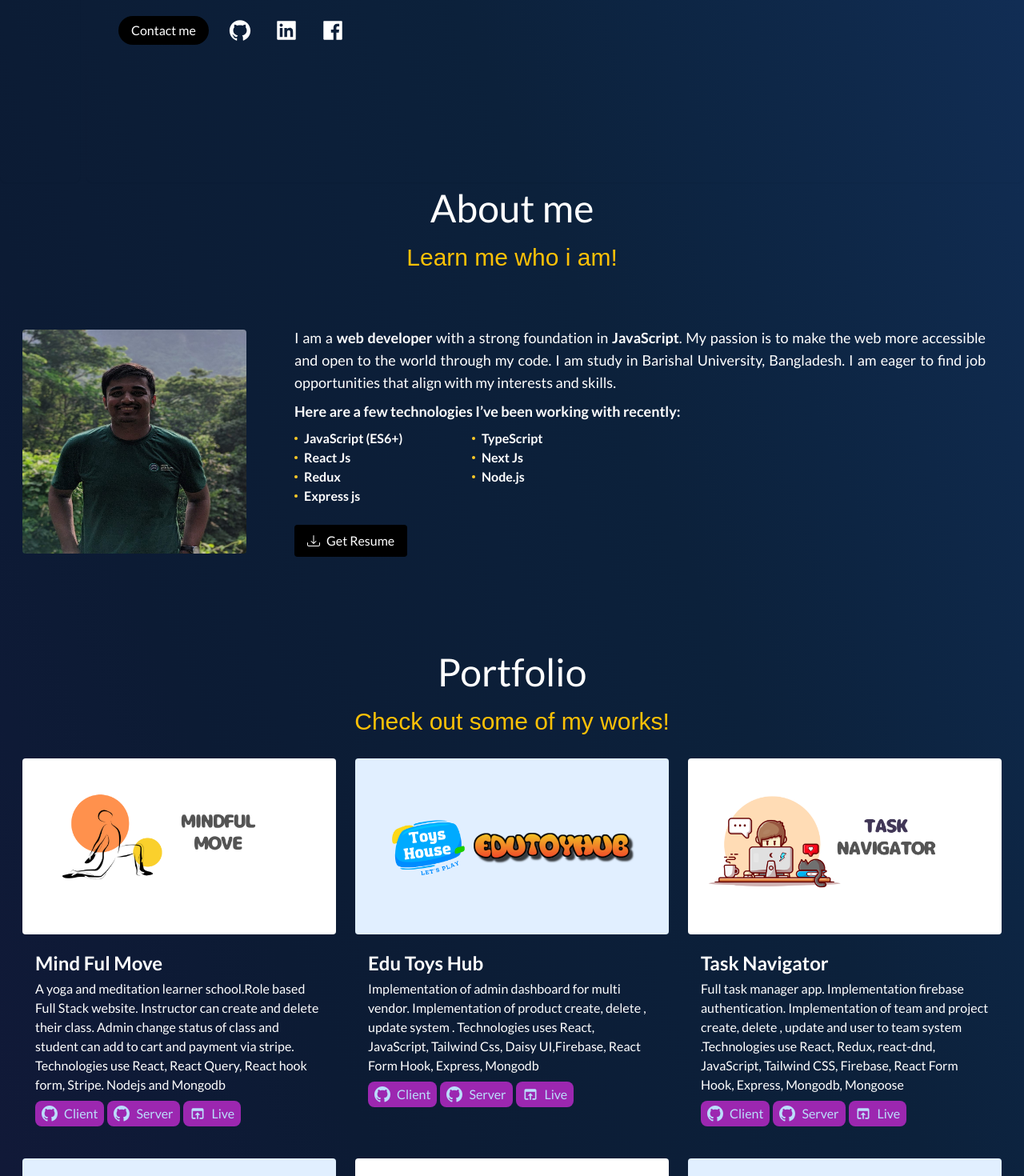
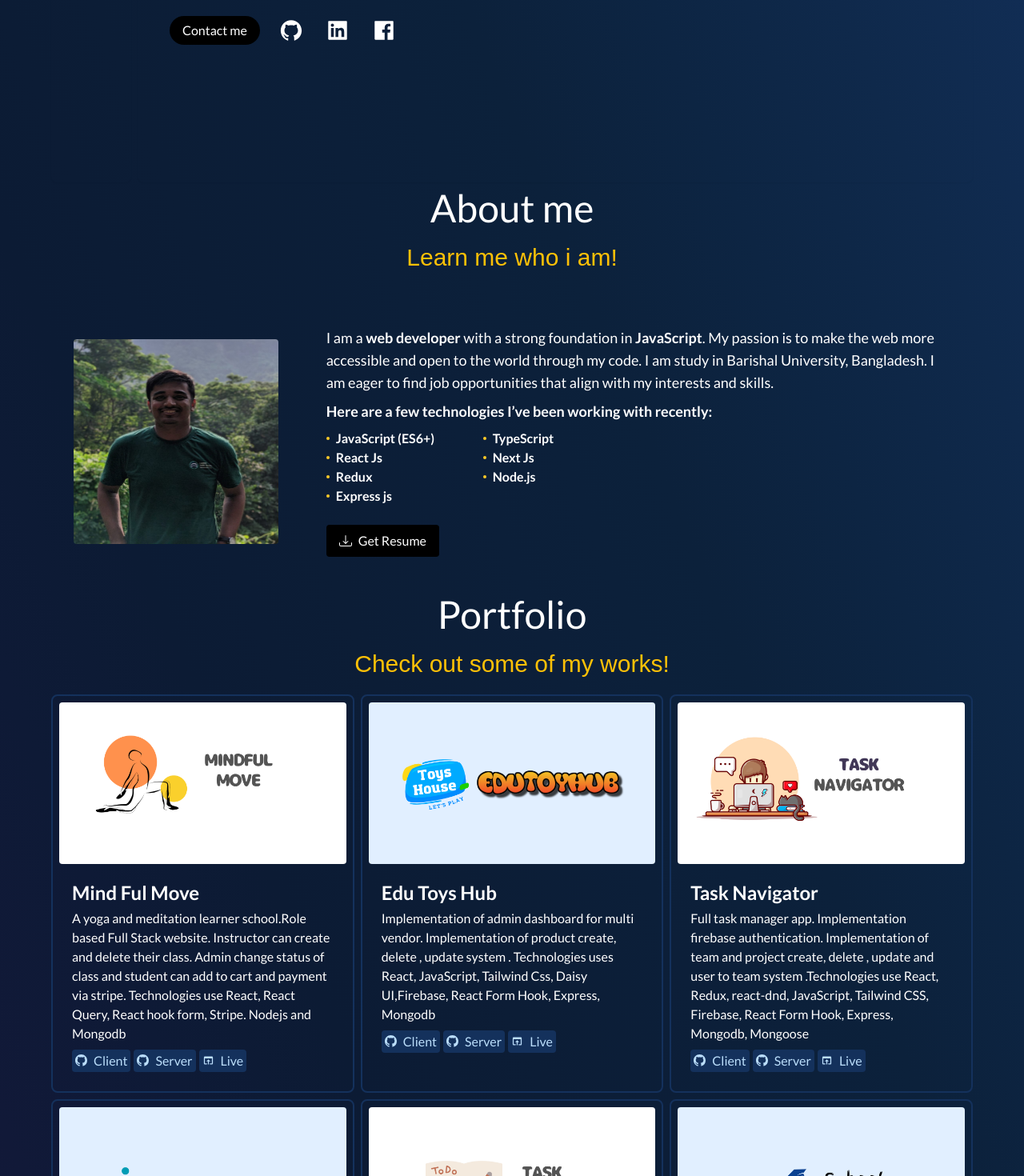
Before and after one commit to shahjalal-bu/shahjalal, a Next.js app: page / in a window 1280 px wide. Shown: the part 560-2030 px from the top of the page at 80% size. Built offline with nearby package versions, Linux system fonts and the light colour scheme; no server answers; a web font is replaced by a local one.

Commit message:
error fix

```diff
--- a/app/components/About.tsx
+++ b/app/components/About.tsx
@@ -1,5 +1,6 @@
 import { BsDownload } from "react-icons/bs";
 import SectionHead from "./SectionHead";
+import Image from "next/image";
 
 
 const About = () => {
@@ -13,15 +14,22 @@ const About = () => {
     "Express js",
   ];
   return (
-   <div id="about">
+   <div id="about" className="mt-[-100px] pt-[100px]">
      <SectionHead title="About me" subtitle="Learn me who i am!" />
      <div className="flex flex-col items-center sm:flex-row p-2  rounded-xl overflow-hidden">
       <div className="max-w-full sm:max-w-xs sm:p-5 ">
-        <img
+        {/* <img
           className="rounded aspect-square"
           src="/shahjalal2.jpg"
           alt="Your Image"
-        />
+        /> */}
+        <Image
+      src="/shahjalal2.jpg"
+      className="rounded aspect-square"
+      width={700}
+      height={700}
+      alt="Picture of the author"
+    />
       </div>
       <div className="p-5 sm:p-10">
         <p className="text-justify text-lg">
@@ -37,7 +45,7 @@ const About = () => {
         </p>
         <div className="grid grid-cols-2 gap-x-3 sm:w-1/2">
           {skills.map((el) => (
-            <div className="flex items-center gap-2 font-semibold">
+            <div key={el} className="flex items-center gap-2 font-semibold">
               <div className="bg-amber-400 w-1 aspect-square rounded-full "></div>
               {el}
             </div>
--- a/app/components/Contact.tsx
+++ b/app/components/Contact.tsx
@@ -18,7 +18,7 @@ const Contact = () => {
 
 
   return (
-    <div id='contact'>
+    <div id='contact' className="mt-[-100px] pt-[100px]">
       <SectionHead title="Contact me" subtitle="Ask me anythings!" />
       <div className="flex flex-col sm:flex-row p-2  rounded-xl overflow-hidden">
 
--- a/app/components/Header.tsx
+++ b/app/components/Header.tsx
@@ -92,13 +92,13 @@ export default function Header() {
           className="mr-4 cursor-pointer py-1.5 font-medium"
         >
            <div className="font-bold text-2xl">
-          {"<"} <span className="text-red-500">Shah</span>
+          {"<"} <span className="text-amber-500">Shah</span>
           <span className="text-blue-500">Jalal</span> {"/>"}
         </div>
         </Typography>
         <div className="hidden lg:block">{navList}</div>
         <Button variant="gradient" size="sm" className="hidden lg:inline-block" onClick={visitLinkedin}>
-          <span>Let's talk!</span>
+          <span>Let&apos;s talk!</span>
         </Button>
         <IconButton
           variant="text"
@@ -142,7 +142,7 @@ export default function Header() {
         <div className="container mx-auto">
           {navList}
           <Button variant="gradient" size="sm" fullWidth className="mb-2" onClick={visitLinkedin}>
-            <span>Let's talk!</span>
+            <span>Let&apos;s talk!</span>
           </Button>
         </div>
       </Collapse >
--- a/app/components/Projects.tsx
+++ b/app/components/Projects.tsx
@@ -2,6 +2,7 @@ import { MdOpenInBrowser } from "react-icons/md";
 import { BsGithub } from "react-icons/bs";
 import Link from "next/link";
 import SectionHead from "./SectionHead";
+import Image from "next/image";
 
 const Project = () => {
   const projects = [
@@ -12,7 +13,7 @@ const Project = () => {
       link: "https://mindfulmove.netlify.app",
       githubClinet: "https://github.com/shahjalal-bu/mind-ful-move-client",
       githubServer: "https://github.com/shahjalal-bu/mind-ful-move-server",
-      image: "./project5.png",
+      image: "/project5.png",
     },
     {
       name: "Edu Toys Hub",
@@ -21,7 +22,7 @@ const Project = () => {
       link: "https://edu-toys-fun.web.app/",
       githubClinet: "https://github.com/shahjalal-bu/edu-toy-hub-client",
       githubServer: "https://github.com/shahjalal-bu/edu-toy-hub-server",
-      image: "./project1.png",
+      image: "/project1.png",
     },
     {
       name: "Task Navigator",
@@ -30,7 +31,7 @@ const Project = () => {
       githubClinet: "https://github.com/shahjalal-bu/project-manager",
       githubServer: "https://github.com/shahjalal-bu/project-manager-backend",
       link: "https://project-manager-shahjalal.netlify.app/",
-      image: "./project4.png",
+      image: "/project4.png",
     },
     {
       name: "Creation Vision",
@@ -39,7 +40,7 @@ const Project = () => {
       link: "https://cvbd.netlify.app/",
       // githubClinet: "https://github.com/shahjalal-bu/mind-ful-move-client",
       // githubServer: "https://github.com/shahjalal-bu/mind-ful-move-client",
-      image: "./project2.png",
+      image: "/project2.png",
     },
     {
       name: "Task Master",
@@ -50,7 +51,7 @@ const Project = () => {
       githubServer:
         "https://github.com/shahjalal-bu/task-management-application-server",
       link: "https://incredible-fudge-66fc78.netlify.app/",
-      image: "./project6.png",
+      image: "/project6.png",
     },
     {
       name: "School Quiz",
@@ -60,22 +61,18 @@ const Project = () => {
         "https://github.com/shahjalal-bu/quiz-app-react-and-firebase",
       // githubServer: "https://github.com/shahjalal-bu/mind-ful-move-client",
       link: "https://react-firebase-quiz-app.netlify.app",
-      image: "./project3.png",
+      image: "/project3.png",
     },
   ];
 
   return (
-    <div className="px-5 py-5 sm:py-16 rounded-lg my-2" id="projects">
+    <div className="mt-[-80px] pt-[80px]" id="projects">
       <SectionHead title="Portfolio" subtitle="Check out some of my works!" />
-      <div className="grid sm:grid-cols-3  rounded-xl gap-2 overflow-hidden">
+      <div className="grid sm:grid-cols-3  rounded-xl gap-2 mb-10">
         {projects.map((el) => (
-          <div className="bg-linear-2 rounded-lg m-h-64 p-2 transform hover:translate-y-2 hover:shadow-xl transition duration-300">
+          <div key={el.link} className="bg-linear-2 border-2 border-[#14315c] rounded-lg m-h-64 p-2 transform hover:translate-y-2 hover:shadow-xl transition duration-300">
             <figure className="mb-2">
-              <img
-                src={el?.image}
-                alt=""
-                className="rounded transition-all hover:grayscale "
-              />
+              <Image src={el?.image} width={700} height={700} className="rounded transition-all hover:grayscale " alt={el.name} />
             </figure>
             <div className="rounded-lg p-4 bg-linear-2 flex flex-col">
               <div>
@@ -90,21 +87,21 @@ const Project = () => {
                 <div className="flex gap-1">
                   {el?.githubClinet && (
                     <Link href={el?.githubClinet}>
-                      <button className="rounded-lg px-2 py-1 bg-purple-500 text-blue-100 hover:bg-teal-600 duration-300 flex gap-x-2 items-center">
-                        <BsGithub size={20} /> Client
+                      <button className="rounded px-1 py-0.5 bg-[#14315c] text-blue-100 hover:bg-[#14315ccb] duration-300 flex gap-x-2 items-center">
+                        <BsGithub size={15} /> Client
                       </button>
                     </Link>
                   )}
                   {el?.githubServer && (
                     <Link href={el?.githubServer}>
-                      <button className="rounded-lg px-2 py-1 bg-purple-500 text-blue-100 hover:bg-teal-600 duration-300 flex gap-x-2 items-center">
-                        <BsGithub size={20} /> Server
+                      <button className="rounded px-1 py-0.5 bg-[#14315c] text-blue-100 hover:bg-[#14315ccb] duration-300 flex gap-x-2 items-center">
+                        <BsGithub size={15} /> Server
                       </button>
                     </Link>
                   )}
                   <Link href={el?.link}>
-                    <button className="rounded-lg px-2 py-1 bg-purple-500 text-blue-100 hover:bg-teal-600 duration-300 flex gap-x-2 items-center">
-                      <MdOpenInBrowser size={20} /> Live
+                    <button className="rounded px-1 py-0.5 bg-[#14315c] text-blue-100 hover:bg-[#14315ccb] duration-300 flex gap-x-2 items-center">
+                      <MdOpenInBrowser size={15} /> Live
                     </button>
                   </Link>
                 </div>
--- a/app/layout.tsx
+++ b/app/layout.tsx
@@ -29,7 +29,10 @@ export default function RootLayout({
   return (
     <html lang="en" className={`${grandHotel.variable} ${luckiestGuy.variable}`}>
       <body className={lato.className}>
+        <div className='max-w-6xl mx-auto'>
         {children}
+        </div>
+
         </body>
     </html>
   )
--- a/app/page.tsx
+++ b/app/page.tsx
@@ -35,9 +35,9 @@ export default function Home() {
             <div> Programmer</div>
           </div>
           <div className="hero-footer flex items-center md:gap-5 mt-5 sm:mt-14 gap-1">
-            <div className=" px-4 py-1.5 bg-black text-white inline-block rounded-3xl">
-              Contact me
-            </div>
+
+              <a href="#contact" className=" px-4 py-1.5 bg-black text-white inline-block rounded-3xl">Contact me</a>
+
             <a href="https://github.com/shahjalal-bu">
               <div className=" p-1 rounded-lg flex justify-center items-center">
                 <AiFillGithub size={30} />
```
Also changed, not shown: 1 other file (tests, documents, lock files or other folders).
